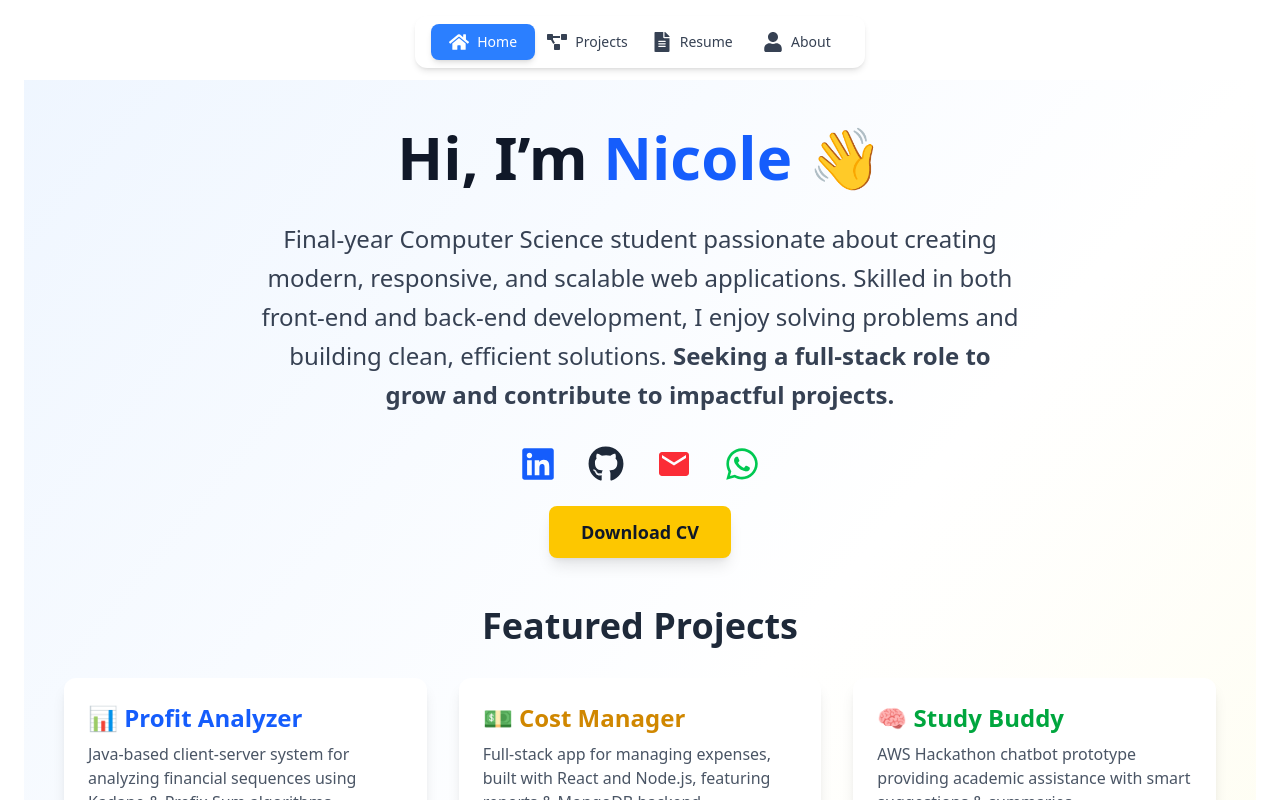
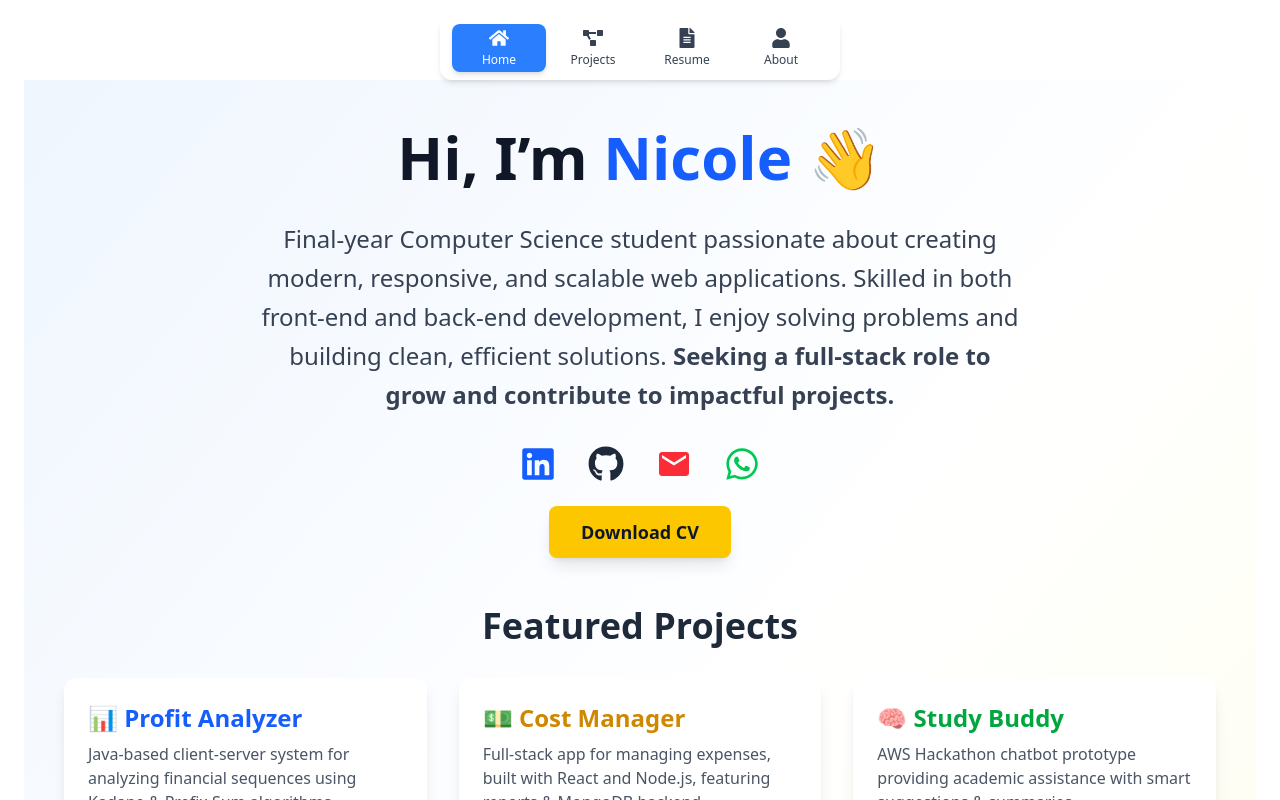
Before and after one commit to NicoleDavidov/Personal-Portfolio, a React (Vite) app: page / in a window 1280 px wide. Shown: the top 800 px of the page. Built offline with nearby package versions, Linux system fonts and the light colour scheme.

Commit message:
Updated portfolio design and components

```diff
--- a/src/components/Navbar.jsx
+++ b/src/components/Navbar.jsx
@@ -12,21 +12,25 @@ export default function Navbar() {
   ];
 
   return (
-    <nav className="bg-white shadow-md fixed top-4 left-1/2 transform -translate-x-1/2
-      w-[550px] sm:w-[450px] xs:w-[300px] rounded-xl px-4 py-2 flex justify-center items-center z-50">
-      <ul className="flex justify-between w-full text-sm sm:text-base">
+    <nav
+      className="bg-white shadow-md fixed top-4 left-1/2 transform -translate-x-1/2
+      w-[550px] md:w-[400px] sm:w-[300px] rounded-xl px-3 py-2 flex justify-center items-center z-50"
+    >
+      <ul className="flex justify-between w-full">
         {links.map((link) => (
           <li key={link.name} className="flex-1 text-center">
             <Link
               to={link.path}
-              className={`flex flex-col sm:flex-row items-center justify-center gap-1 sm:gap-2 px-2 sm:px-3 py-2 rounded-lg transition-all duration-300 ${
+              className={`flex flex-col items-center justify-center gap-1 px-2 py-1 rounded-lg transition-all duration-300 ${
                 location.pathname === link.path
                   ? "bg-blue-500 text-white shadow-md"
                   : "text-gray-700 hover:bg-gray-100"
               }`}
             >
-              <span className="text-lg sm:text-xl">{link.icon}</span>
-              <span className="text-xs sm:text-sm">{link.name}</span>
+              {/* אייקון תמיד מוצג */}
+              <span className="text-xl">{link.icon}</span>
+              {/* טקסט מוסתר במסכים קטנים */}
+              <span className="hidden sm:block text-xs">{link.name}</span>
             </Link>
           </li>
         ))}
```
